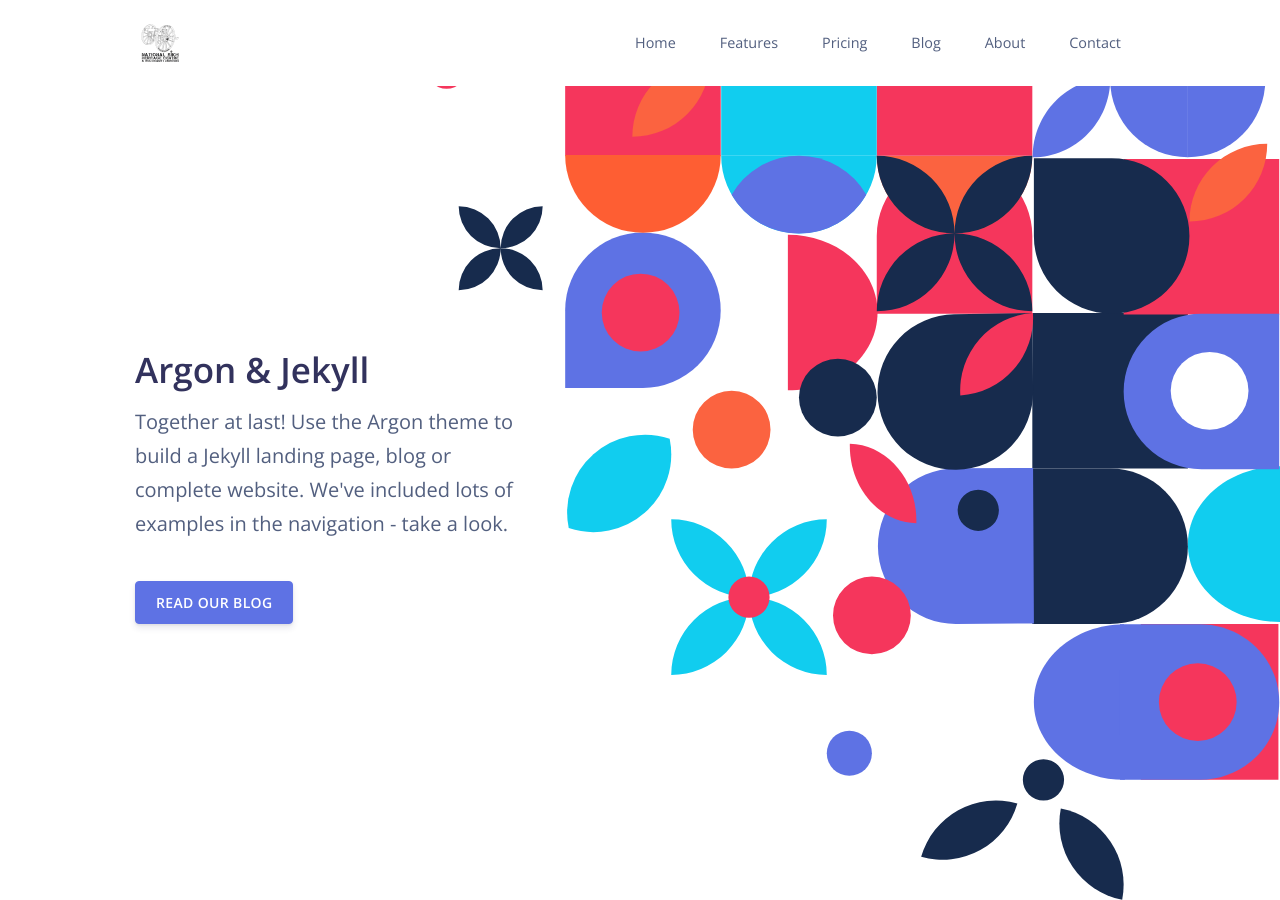
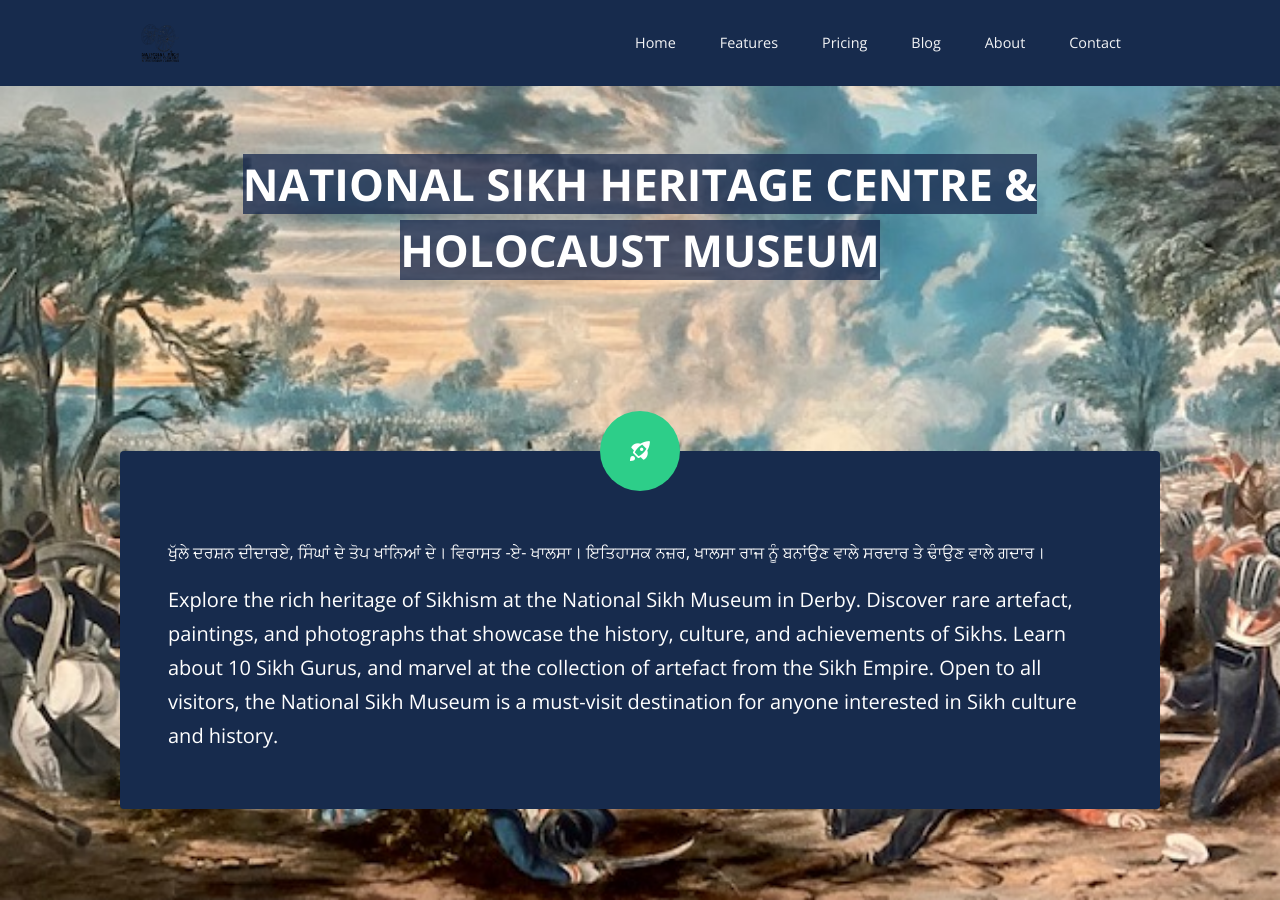
Before and after one commit to National-Sikh-Museum-Derby/national-sikh-museum, a Jekyll site: the page built from index.html, in a window 1280 px wide and 900 px high. Built offline with Jekyll 4.4.1, drawn with Linux system fonts in a browser that asks for light colours; nearby versions of some CDN libraries.

Commit message:
get basic header up

```diff
--- a/_data/settings.yml
+++ b/_data/settings.yml
@@ -6,7 +6,7 @@
   logo_image: /assets/img/brand/logo-transparent.png
   mobile_logo_image: /assets/img/brand/logo-transparent.png
   # Choose a color for your header [blue, dark, light].
-  theme: light
+  theme: dark
   # If the page has a featured image, it turns transparent if allow_transparent is set to "yes".
   allow_transparent: "yes"
 
--- a/_includes/home-sample.html
+++ b/_includes/home-sample.html
@@ -1,21 +1,27 @@
 <header class="header-1 fullWidth">
   <div class="page-header">
-    <div class="page-header-image" style="background-image: url('{{ '/assets/img/ill/p2.svg' | relative_url }}')"></div>
-    <div class="container">
-      <div class="row">
-        <div class="col-lg-5 col-md-7 mr-auto text-left d-flex justify-content-center flex-column">
-          <h3 class="display-3">Argon &amp; Jekyll</h3>
-          <p class="lead mt-0">Together at last! Use the Argon theme to build a Jekyll landing page, blog or complete website. We've included lots of examples in the navigation - take a look.</p>
-          <br>
-          <div class="buttons">
-            <a href="/blog" class="btn btn-primary">
-              Read our blog
-            </a>
+    <div class="page-header-image" style="background-image: url('./assets/img/sections/home-header-2.jpg')"></div>
+      <div class="container pt-100">
+        <div class="row">
+          <div class="col-md-12 mx-auto text-center">
+            <h2 class="display-2"><span>NATIONAL SIKH HERITAGE CENTRE & HOLOCAUST MUSEUM</span></h2>
+          </div>
+        </div>
+        <div class="row">
+          <div class="floating-box bg-default">
+            <div class="box text-center">
+              <div class="icon icon-shape bg-success icon-xl rounded-circle text-white">
+                <i class="ni ni-spaceship"></i>
+              </div>
+            </div>
+          <h2 class="lead text-white p-5">
+            <p>ਖੁੱਲੇ ਦਰਸ਼ਨ ਦੀਦਾਰਏ, ਸਿੰਘਾਂ ਦੇ ਤੋਪ ਖਾਂਨਿਆਂ ਦੇ। ਵਿਰਾਸਤ -ਏ- ਖਾਲਸਾ। ਇਤਿਹਾਸਕ ਨਜ਼ਰ, ਖਾਲਸਾ ਰਾਜ ਨੂੰ ਬਨਾਂਉਣ ਵਾਲੇ ਸਰਦਾਰ ਤੇ ਢਾੰਉਣ ਵਾਲੇ ਗਦਾਰ।</p>
+
+            Explore the rich heritage of Sikhism at the National Sikh Museum in Derby. Discover rare artefact, paintings, and photographs that showcase the history, culture, and achievements of Sikhs. Learn about 10 Sikh Gurus, and marvel at the collection of artefact from the Sikh Empire. Open to all visitors, the National Sikh Museum is a must-visit destination for anyone interested in Sikh culture and history.</h2>
           </div>
         </div>
       </div>
     </div>
-  </div>
 </header>
 
   <div class="section features-6">
--- a/assets/styles/theme/sections/headers.scss
+++ b/assets/styles/theme/sections/headers.scss
@@ -136,9 +136,14 @@
 
   .page-header-image {
     position: absolute;
-    background-size: contain;
-    background-position: right;
     background-repeat: no-repeat;
+  }
+
+  .display-2 span {
+    background: #182a4ec2;
+    display: inline;
+    font-weight: bold;
+    color: white;
   }
 }
 
```
Also changed, not shown: assets/img/sections/home-header.jpg (renamed from assets/img/sections/home-header.jpeg).
